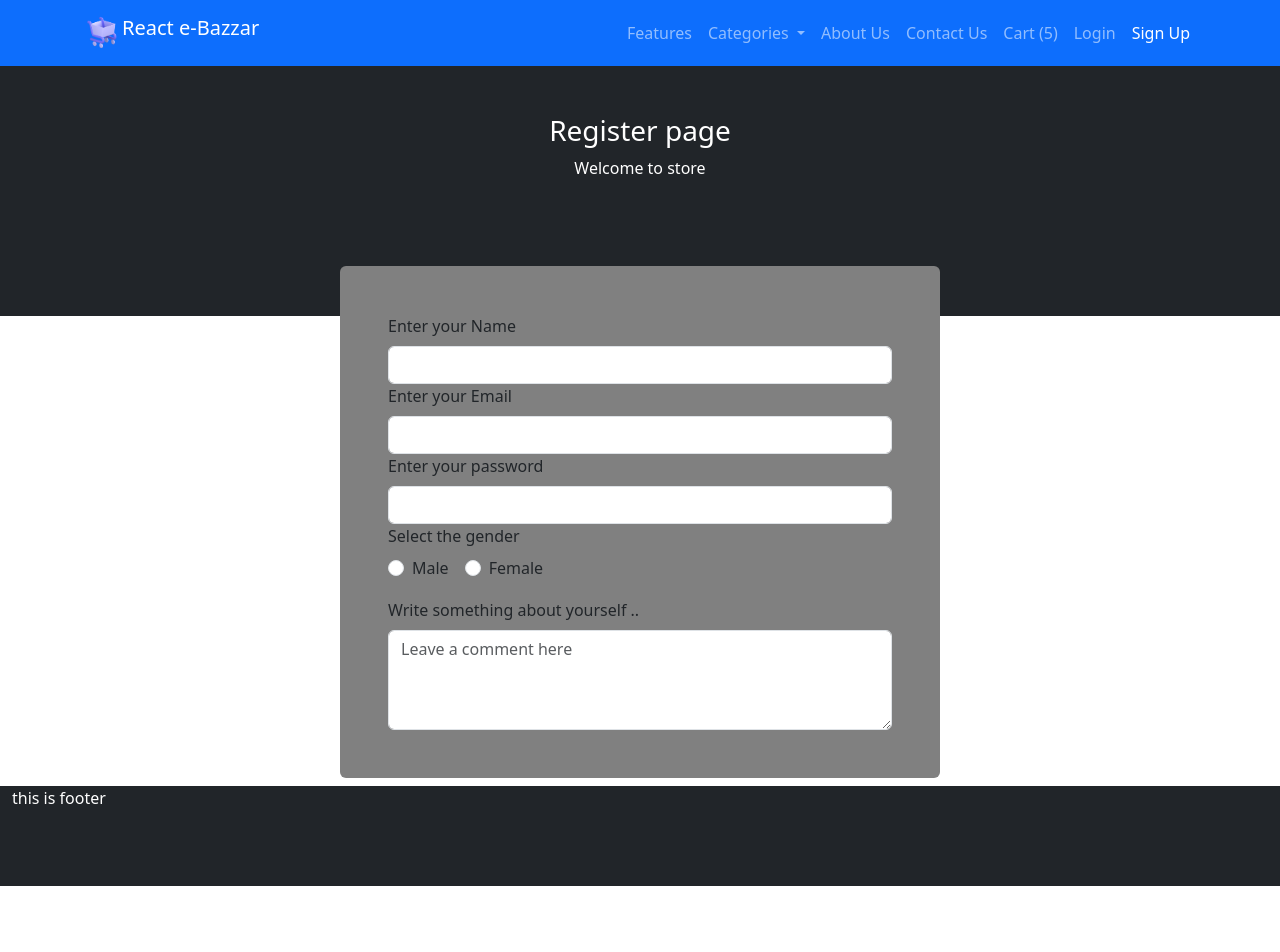
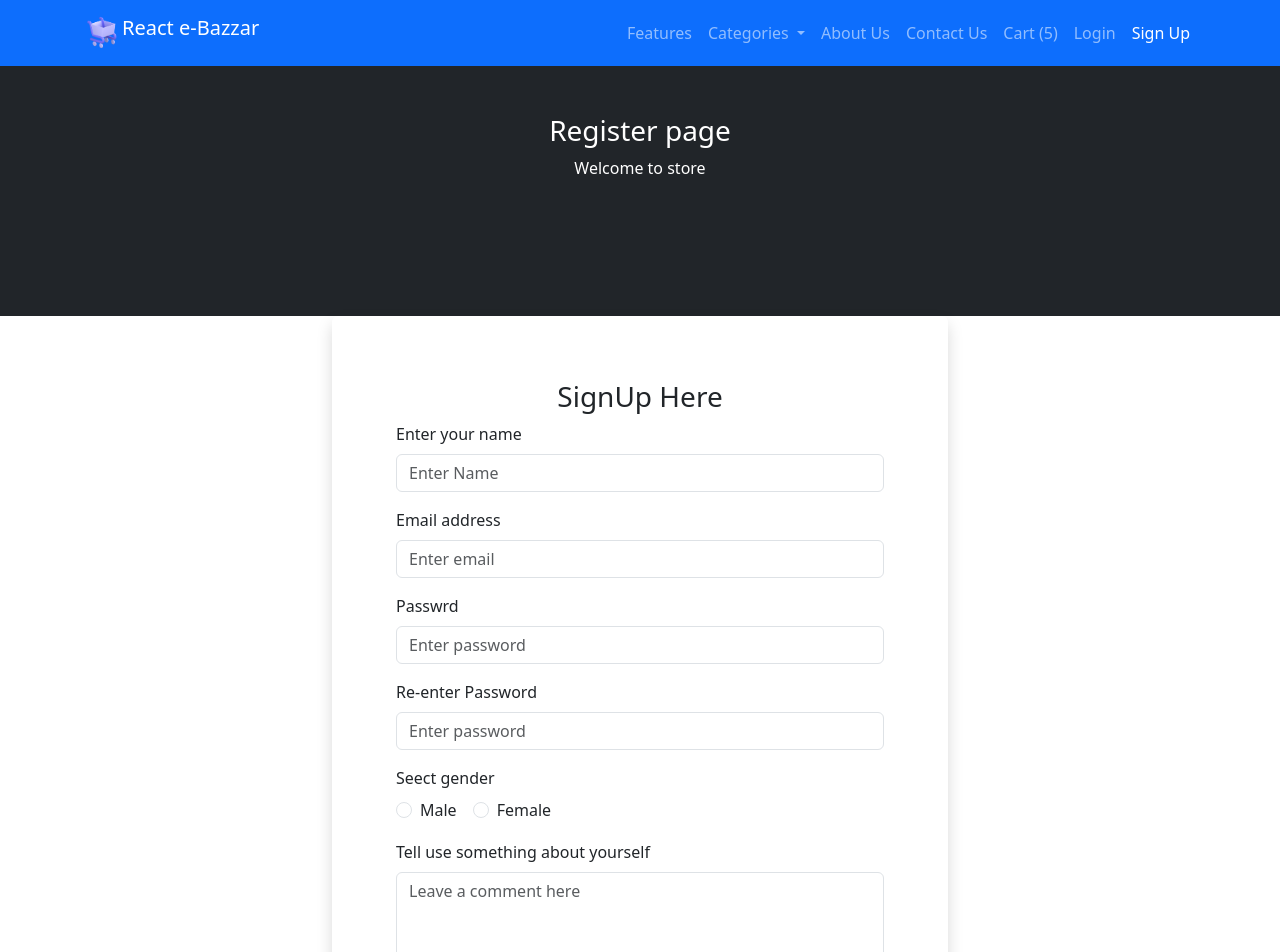
Before and after one commit to chaitanya-dange/e-store, a React (Create React App) app: page /signup in a window 1280 px wide. Shown: the top 952 px of the page. Before the commit the page ends 886 px from the top, so only its background shows below. Built offline with nearby package versions, Linux system fonts and the light colour scheme.

Commit message:
modified signup page

```diff
--- a/src/components/Register.jsx
+++ b/src/components/Register.jsx
@@ -1,76 +1,110 @@
 import React from 'react'
 import Base from './Base'
-import { Container } from 'react-bootstrap'
+import { Container, Row, Col, Card, Button } from 'react-bootstrap'
 import Form from 'react-bootstrap/Form';
 import FloatingLabel from 'react-bootstrap/FloatingLabel';
+import { Link, NavLink } from 'react-router-dom';
 
 const Register = () => {
 
-    let styleComponent={
+    let styleComponent = {
         width: 600,
         backgroundColor: 'gray',
         marginTop: '-50px'
 
     }
 
+    const registrtnFrm = () => {
+        return (
+            <Container fluid >
+                <Row>
+                    <Col sm={{ span: 6, offset: 3}}>
 
+                        <Card className=' border-0 shadow p-5'>
+                            <Card.Body>
+                                <h3 className='text-center'>SignUp Here</h3>
+                                <Form>
+                                    <Form.Group className="mb-3" controlId="formBasicName">
+                                        <Form.Label>Enter your name </Form.Label>
+                                        <Form.Control type="text" placeholder="Enter Name" />
 
-    return (
-        <Base title='Register page'>
-            <Container fluid className='text-start p-5  rounded-2' style={styleComponent}>
+                                    </Form.Group>
 
-                <Form.Label htmlFor="inputName">Enter your Name</Form.Label>
-                <Form.Control
-                    type="text"
-                    id="inputName"
-                    aria-describedby="nameHelpBlock"
-                />
+                                    <Form.Group className="mb-3" controlId="formBasicEmail">
+                                        <Form.Label>Email address</Form.Label>
+                                        <Form.Control type="email" placeholder="Enter email" />
 
-                <Form.Label htmlFor="inputEmail">Enter your Email</Form.Label>
-                <Form.Control
-                    type="email"
-                    id="inputEmail"
-                    aria-describedby="emailHelpBlock"
-                />
+                                    </Form.Group>
+                                    <Form.Group className="mb-3" controlId="formBasicPasswrd">
+                                        <Form.Label>Passwrd</Form.Label>
+                                        <Form.Control type="password" placeholder="Enter password" />
 
-                <Form.Label htmlFor="inputPassword5">Enter your password</Form.Label>
-                <Form.Control
-                    type="password"
-                    id="inputPassword5"
-                    aria-describedby="passwordHelpBlock"
-                />
+                                    </Form.Group>
 
-                <Form.Label >Select the gender </Form.Label>
-                <div key={`inline-radio`} className="mb-3">
+                                    <Form.Group className="mb-3" controlId="formBasicRePasswrd">
+                                        <Form.Label>Re-enter Password</Form.Label>
+                                        <Form.Control type="password" placeholder="Enter password" />
+
+                                    </Form.Group>
+
+                                    <Form.Group className="mb-3">
+                                        <Form.Label>Seect gender </Form.Label>
+                                        <div>
                                             <Form.Check
                                                 inline
                                                 label="Male"
                                                 name="gender"
                                                 type="radio"
-                        id="inline-radio-1"
-                        value={"male"}
-                    // onChange={genderOnChangeHandler}
+                                                id={`inline-${"type"}-1`}
                                             />
+
                                             <Form.Check
                                                 inline
                                                 label="Female"
                                                 name="gender"
                                                 type="radio"
-                        id="inline-radio-2"
-                        value={"female"}
+                                                id={`inline-${"type"}-1`}
                                             />
-
                                         </div>
 
-                <Form.Label >Write something about yourself ..</Form.Label>
+                                    </Form.Group>
+
+                                    <Form.Group className="mb-3">
+                                    <Form.Label> Tell use something about yourself  </Form.Label>
                                         <Form.Control
                                             as="textarea"
                                             placeholder="Leave a comment here"
-                        style={{ height: '100px' }}
+                                            style={{ height: '200px' }}
                                         />
+                                    </Form.Group>
+
+                                    <Container>
+                                    <p className='text-center'>Already Registered | <Link to="/login">Login</Link> </p>
+
+                                    </Container>
+
+                                    <Container  className='text-center'>
+                                        <Button inline className=' m-1 '>signup</Button>
+                                        <Button inline>reset</Button>
+                                    </Container>
+
+                                </Form>
+
+                            </Card.Body>
+                        </Card>
+
+                    </Col>
+                </Row>
+
+            </Container>
+        )
+    }
 
 
-            </Container>
+
+    return (
+        <Base title='Register page'>
+            {registrtnFrm()}
         </Base>
     )
 }
```
Lines whose indentation alone changed are shown as unchanged.
